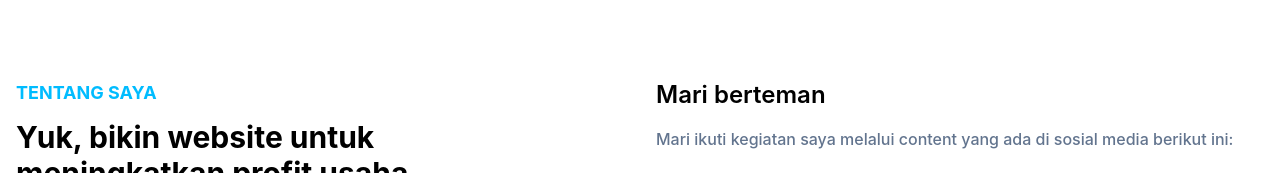
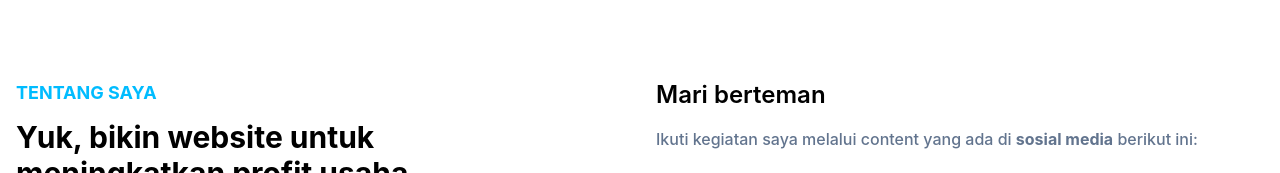
Before and after one commit to azamilink/azamilink.github.io, a website: page index.html in a window 1280 px wide. Shown: the part 786-959 px from the top of the page. Drawn offline with Linux system fonts and the light colour scheme.

Commit message:
Update about section

```diff
--- a/index.html
+++ b/index.html
@@ -199,8 +199,7 @@
               Mari berteman
             </h3>
             <p class="mb-6 font-medium text-base text-slate-500">
-              Mari ikuti kegiatan saya melalui content yang ada di sosial media
-              berikut ini:
+             Ikuti kegiatan saya melalui content yang ada di <strong>sosial media</strong> berikut ini:
             </p>
             <div class="flex items-center">
               <!-- Youtube -->
```
